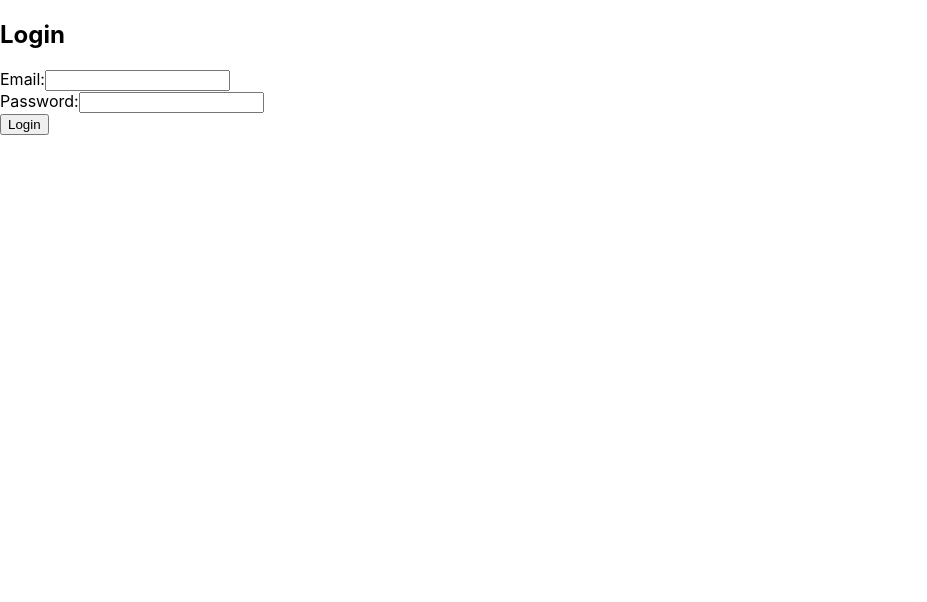
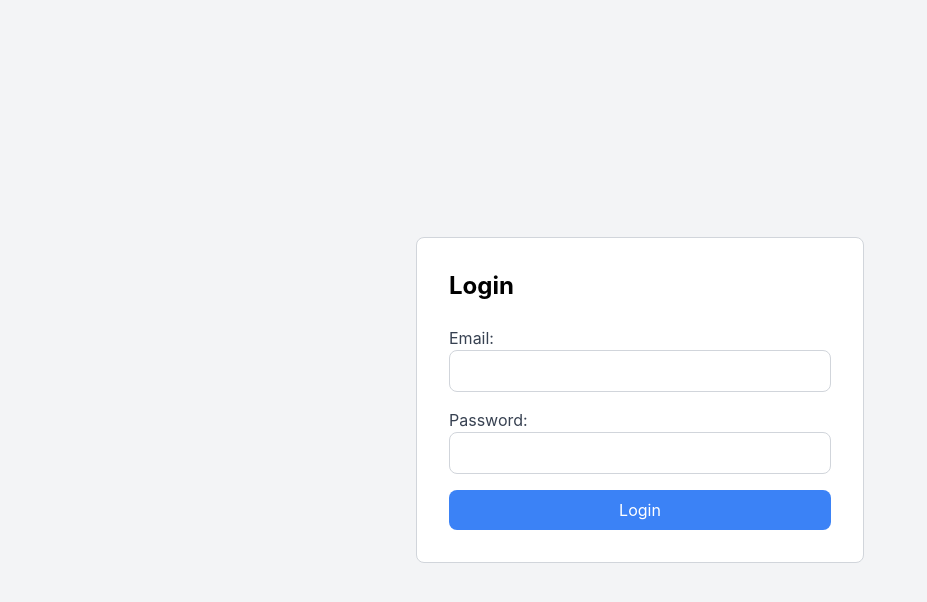
Before and after one commit to alisotoudehpsn4/ExpenseMate, a React (Create React App) app: page /login in a window 1280 px wide. Shown: the top 602 px of the page, without its empty margins (0-927 px from the left). Built offline with nearby package versions, Linux system fonts and the light colour scheme.

Commit message:
applied and imported tailwind css

```diff
--- a/postcss.config.js
+++ b/postcss.config.js
@@ -1,3 +1,4 @@
+
 module.exports = {
   plugins: {
     tailwindcss: {},
--- a/src/Expenses.js
+++ b/src/Expenses.js
@@ -32,32 +32,50 @@ const Expenses = () => {
         }
     };
 
+    const handleDeleteExpense = async (id) => {
+        try {
+            await expenseService.deleteExpense(id);
+            setExpenses(expenses.filter(expense => expense._id !== id));
+        } catch (error) {
+            setMessage('Failed to delete expense. Please try again.');
+        }
+    };
+
     return (
+        <div className="min-h-screen flex items-center justify-center bg-gray-100 p-4">
+            <div className="max-w-2xl w-full bg-white p-8 border border-gray-300 rounded-lg">
+                <h2 className="text-2xl font-bold mb-6">Expenses</h2>
+                <form onSubmit={handleAddExpense}>
+                    <div className="mb-4">
+                        <label className="block text-gray-700">Description:</label>
+                        <input type="text" value={description} onChange={(e) => setDescription(e.target.value)} required className="w-full px-3 py-2 border border-gray-300 rounded-lg" />
+                    </div>
+                    <div className="mb-4">
+                        <label className="block text-gray-700">Amount:</label>
+                        <input type="number" value={amount} onChange={(e) => setAmount(e.target.value)} required className="w-full px-3 py-2 border border-gray-300 rounded-lg" />
+                    </div>
+                    <div className="mb-4">
+                        <label className="block text-gray-700">Category:</label>
+                        <input type="text" value={category} onChange={(e) => setCategory(e.target.value)} required className="w-full px-3 py-2 border border-gray-300 rounded-lg" />
+                    </div>
+                    <button type="submit" className="w-full bg-blue-500 text-white py-2 rounded-lg">Add Expense</button>
+                </form>
+                {message && <p className="mt-4 text-red-500">{message}</p>}
+                <ul className="mt-6 space-y-4">
+                    {expenses.map((expense) => (
+                        <li key={expense._id} className="flex justify-between items-center bg-gray-50 p-4 border border-gray-300 rounded-lg">
                             <div>
-            <h2>Expenses</h2>
-            <form onSubmit={handleAddExpense}>
-                <div>
-                    <label>Description:</label>
-                    <input type="text" value={description} onChange={(e) => setDescription(e.target.value)} required />
+                                <p className="font-semibold text-lg">{expense.description}</p>
+                                <p className="text-gray-600">{expense.category}</p>
                             </div>
-                <div>
-                    <label>Amount:</label>
-                    <input type="number" value={amount} onChange={(e) => setAmount(e.target.value)} required />
+                            <div className="text-right">
+                                <p className="text-lg text-gray-800">${expense.amount}</p>
+                                <button className="text-red-500 hover:text-red-700 ml-4" onClick={() => handleDeleteExpense(expense._id)}>Delete</button>
                             </div>
-                <div>
-                    <label>Category:</label>
-                    <input type="text" value={category} onChange={(e) => setCategory(e.target.value)} required />
-                </div>
-                <button type="submit">Add Expense</button>
-            </form>
-            {message && <p>{message}</p>}
-            <ul>
-                {expenses.map((expense) => (
-                    <li key={expense._id}>
-                        {expense.description} - ${expense.amount} - {expense.category}
                         </li>
                     ))}
                 </ul>
+            </div>
         </div>
     );
 };
--- a/src/Login.js
+++ b/src/Login.js
@@ -20,20 +20,22 @@ const Login = ({ setUser }) => {
     };
 
     return (
-        <div>
-            <h2>Login</h2>
-            <form onSubmit={handleLogin}>
-                <div>
-                    <label>Email:</label>
-                    <input type="email" value={email} onChange={(e) => setEmail(e.target.value)} required />
-                </div>
-                <div>
-                    <label>Password:</label>
-                    <input type="password" value={password} onChange={(e) => setPassword(e.target.value)} required />
-                </div>
-                <button type="submit">Login</button>
-            </form>
-            {message && <p>{message}</p>}
+        <div className="min-h-screen flex items-center justify-center bg-gray-100">
+            <div className="max-w-md w-full bg-white p-8 border border-gray-300 rounded-lg">
+                <h2 className="text-2xl font-bold mb-6">Login</h2>
+                <form onSubmit={handleLogin}>
+                    <div className="mb-4">
+                        <label className="block text-gray-700">Email:</label>
+                        <input type="email" value={email} onChange={(e) => setEmail(e.target.value)} required className="w-full px-3 py-2 border border-gray-300 rounded-lg" />
+                    </div>
+                    <div className="mb-4">
+                        <label className="block text-gray-700">Password:</label>
+                        <input type="password" value={password} onChange={(e) => setPassword(e.target.value)} required className="w-full px-3 py-2 border border-gray-300 rounded-lg" />
+                    </div>
+                    <button type="submit" className="w-full bg-blue-500 text-white py-2 rounded-lg">Login</button>
+                </form>
+                {message && <p className="mt-4 text-red-500">{message}</p>}
+            </div>
         </div>
     );
 };
--- a/src/index.css
+++ b/src/index.css
@@ -1,3 +1,8 @@
+
+@tailwind base;
+@tailwind components;
+@tailwind utilities;
+
 body {
   margin: 0;
   font-family: -apple-system, BlinkMacSystemFont, 'Segoe UI', 'Roboto', 'Oxygen',
--- a/src/index.js
+++ b/src/index.js
@@ -3,6 +3,7 @@ import ReactDOM from 'react-dom/client';
 import './index.css';
 import App from './App';
 import reportWebVitals from './reportWebVitals';
+
 
 const root = ReactDOM.createRoot(document.getElementById('root'));
 root.render(
```
Lines whose indentation alone changed are shown as unchanged.
